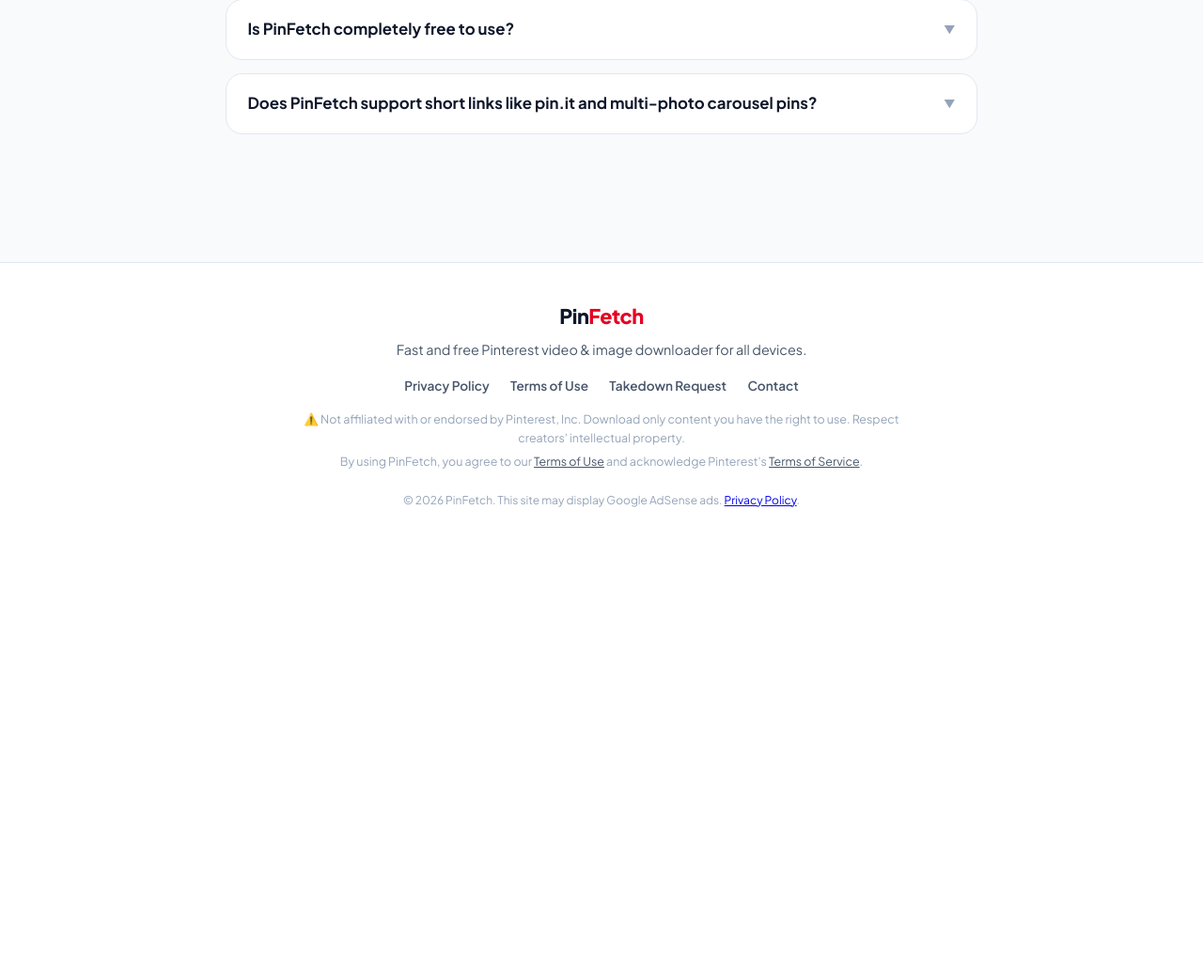
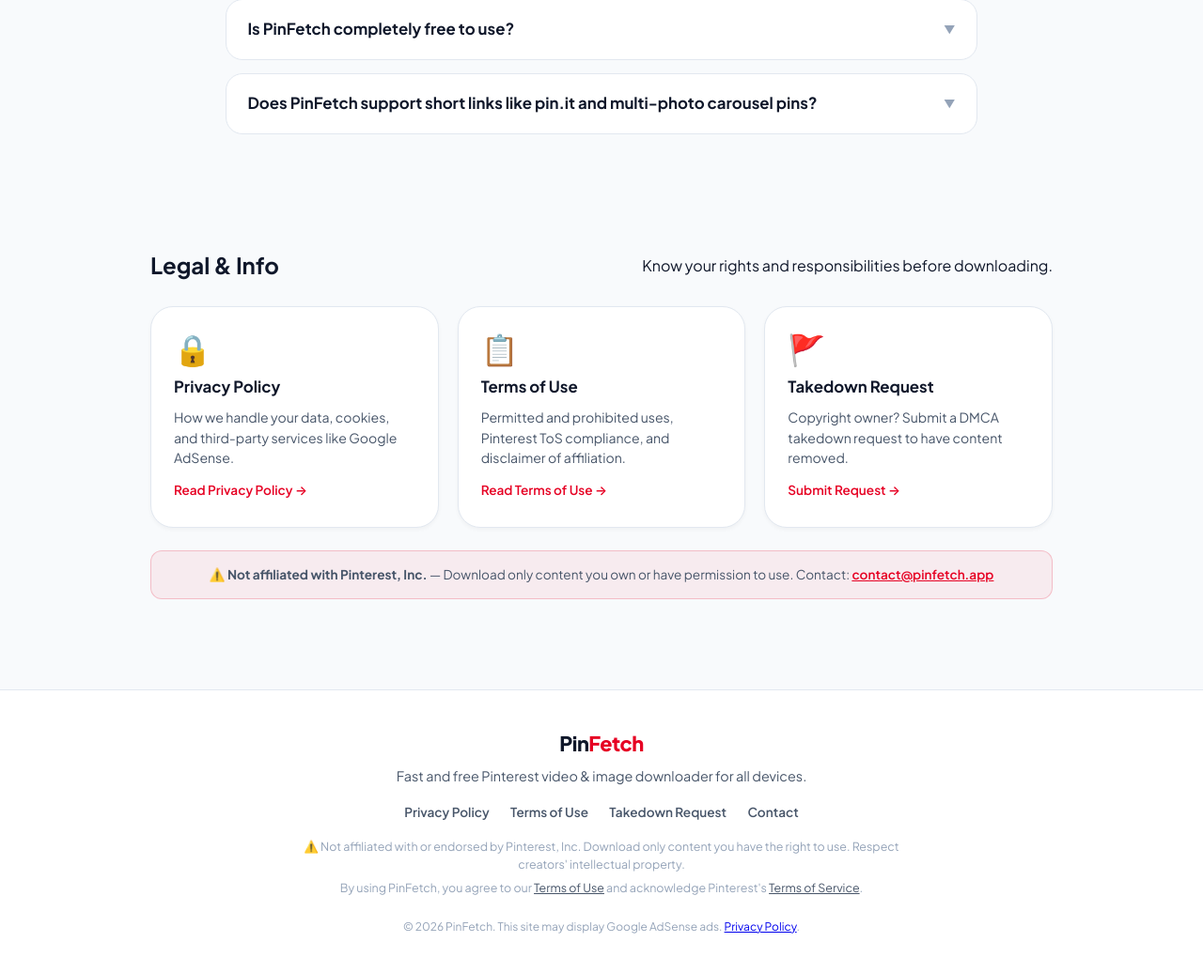
Before and after one commit to slingshot-papi/pinfetchin, a Flask app: page / in a window 1280 px wide. Shown: the part 2769-3805 px from the top of the page at 94% size. Before the commit the page ends 3309 px from the top, so only its background shows below. Run offline with Flask 3, Linux system fonts and the light colour scheme; some libraries are stand-ins or nearby versions.

Commit message:
feat: add legal cards section to homepage bottom

```diff
--- a/static/css/style.css
+++ b/static/css/style.css
@@ -1587,6 +1587,93 @@ button, input, select, textarea, a.btn, a.btn-download-primary, a.btn-format-dl,
     max-width: 650px;
 }
 
+/* ============================================================
+   Legal Cards Section (homepage)
+   ============================================================ */
+.legal-cards-section {
+    padding: 3rem 1.25rem 2rem;
+    max-width: 1100px;
+    margin: 0 auto;
+}
+
+.legal-cards-grid {
+    display: grid;
+    grid-template-columns: repeat(auto-fit, minmax(240px, 1fr));
+    gap: 1.25rem;
+    margin-top: 1.5rem;
+}
+
+.legal-card {
+    display: flex;
+    flex-direction: column;
+    gap: 0.5rem;
+    background: var(--bg-surface);
+    border: 1.5px solid var(--border-subtle);
+    border-radius: var(--radius-xl);
+    padding: 1.75rem 1.5rem;
+    text-decoration: none;
+    color: inherit;
+    transition: border-color var(--transition-fast), box-shadow var(--transition-fast), transform var(--transition-fast);
+    box-shadow: var(--shadow-sm);
+}
+
+.legal-card:hover {
+    border-color: var(--brand-primary);
+    box-shadow: 0 0 0 3px rgba(230, 0, 35, 0.1), var(--shadow-md);
+    transform: translateY(-2px);
+}
+
+.legal-card-icon {
+    font-size: 2rem;
+    line-height: 1;
+    margin-bottom: 0.25rem;
+}
+
+.legal-card h3 {
+    font-size: 1.05rem;
+    font-weight: 700;
+    color: var(--text-primary);
+    margin: 0;
+}
+
+.legal-card p {
+    font-size: 0.88rem;
+    color: var(--text-secondary);
+    line-height: 1.55;
+    flex: 1;
+    margin: 0;
+}
+
+.legal-card-link {
+    font-size: 0.85rem;
+    font-weight: 600;
+    color: var(--brand-primary);
+    margin-top: 0.25rem;
+}
+
+.legal-cards-notice {
+    margin-top: 1.5rem;
+    padding: 0.9rem 1.25rem;
+    background: rgba(230, 0, 35, 0.06);
+    border: 1px solid rgba(230, 0, 35, 0.2);
+    border-radius: var(--radius-md);
+    font-size: 0.85rem;
+    color: var(--text-secondary);
+    text-align: center;
+    line-height: 1.55;
+}
+
+.legal-cards-notice a {
+    color: var(--brand-primary);
+    font-weight: 600;
+}
+
+@media (max-width: 600px) {
+    .legal-cards-grid {
+        grid-template-columns: 1fr;
+    }
+}
+
 /* Footer links row */
 .footer-links {
     display: flex;
--- a/templates/index.html
+++ b/templates/index.html
@@ -589,6 +589,37 @@
                 </details>
             </div>
         </section>
+
+        <!-- Legal & Info Section -->
+        <section class="legal-cards-section" aria-label="Legal and Info">
+            <div class="section-header">
+                <h2 class="section-title">Legal &amp; Info</h2>
+                <p class="section-subtitle">Know your rights and responsibilities before downloading.</p>
+            </div>
+            <div class="legal-cards-grid">
+                <a href="/privacy" class="legal-card">
+                    <span class="legal-card-icon">🔒</span>
+                    <h3>Privacy Policy</h3>
+                    <p>How we handle your data, cookies, and third-party services like Google AdSense.</p>
+                    <span class="legal-card-link">Read Privacy Policy →</span>
+                </a>
+                <a href="/terms" class="legal-card">
+                    <span class="legal-card-icon">📋</span>
+                    <h3>Terms of Use</h3>
+                    <p>Permitted and prohibited uses, Pinterest ToS compliance, and disclaimer of affiliation.</p>
+                    <span class="legal-card-link">Read Terms of Use →</span>
+                </a>
+                <a href="/takedown" class="legal-card">
+                    <span class="legal-card-icon">🚩</span>
+                    <h3>Takedown Request</h3>
+                    <p>Copyright owner? Submit a DMCA takedown request to have content removed.</p>
+                    <span class="legal-card-link">Submit Request →</span>
+                </a>
+            </div>
+            <div class="legal-cards-notice">
+                ⚠️ <strong>Not affiliated with Pinterest, Inc.</strong> — Download only content you own or have permission to use. Contact: <a href="mailto:{{ contact_email }}">{{ contact_email }}</a>
+            </div>
+        </section>
     </main>
 
     <!-- Footer -->
```
